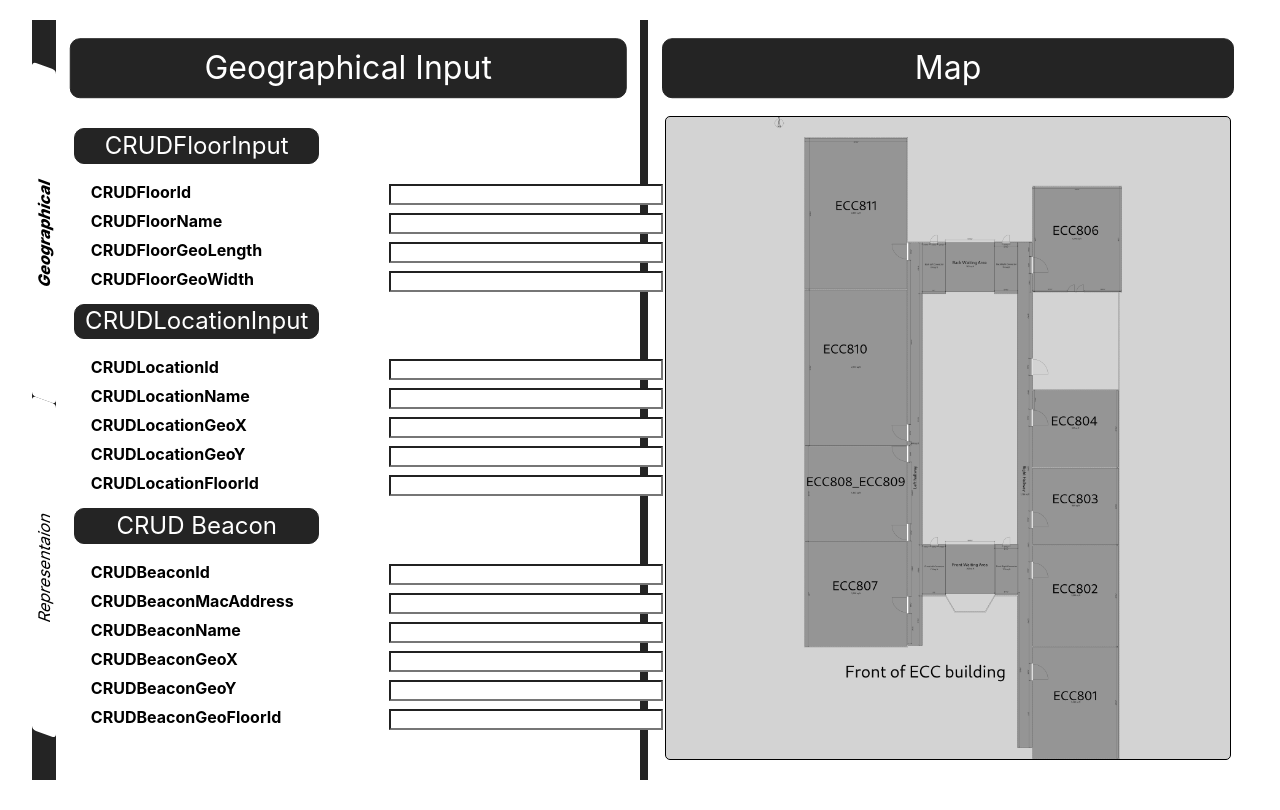
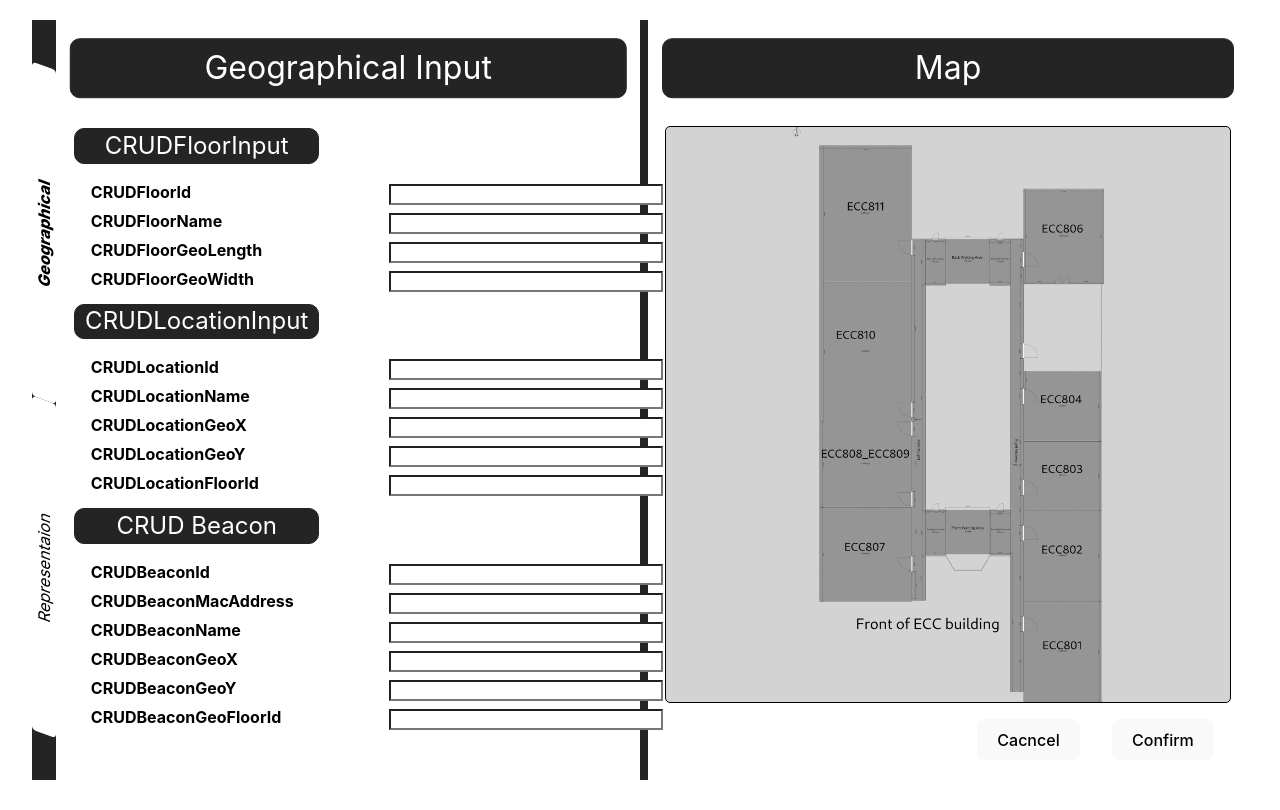
Before and after one commit to juntthanat/IPS_Config_Page, a React (Vite) app: page / in a window 1280 px wide. Built offline with nearby package versions, Linux system fonts and the light colour scheme.

Commit message:
feat: confirm and cancel button

```diff
--- a/src/App.css
+++ b/src/App.css
@@ -44,7 +44,7 @@
   background-color: white;
 }
 #main-config-page-map-input-title{
-  height: 10%;
+  height: 14%;
   width: 100%;
 }
 #main-config-page-map-input-container{
--- /dev/null
+++ b/src/confirm-cancel-button/confirm_cancel_button.css
@@ -0,0 +1,16 @@
+#confirm-cancel-container{
+    width: 94%;
+    /* margin: 1em; */
+
+
+    display: flex;
+    justify-content: end;
+    align-items: center;
+
+}
+#cancel-button{
+    margin: 1em;
+}
+#confirm-button{
+    margin: 1em;
+}
--- /dev/null
+++ b/src/confirm-cancel-button/confirm_cancel_button.jsx
@@ -0,0 +1,10 @@
+import "./confirm_cancel_button.css"
+
+export default function ConfirmCancelButton() {
+  return (
+    <div id="confirm-cancel-container">
+      <button id="cancel-button">Cacncel</button>
+      <button id="confirm-button">Confirm</button>
+    </div>
+  );
+}
--- a/src/index.css
+++ b/src/index.css
@@ -15,6 +15,7 @@
 
 input{
   background-color: white;
+  color: black;
 }
 
 a {
--- a/src/map/map_input.css
+++ b/src/map/map_input.css
@@ -3,11 +3,12 @@
     width: 100%;
 
     display: flex;
-    justify-content: center;
+    justify-content: start;
     align-items: center;
+    flex-direction: column;
 }
 #map-input-container{
-    height: 94%;
+    height: 84%;
     width: 94%;
 
     border: 1px black solid;
--- a/src/map/map_input.jsx
+++ b/src/map/map_input.jsx
@@ -1,5 +1,7 @@
 import "./map_input.css";
 import map1 from "../assets/map_1.png";
+
+import ConfirmCancelButton from "../confirm-cancel-button/confirm_cancel_button";
 
 export default function MapInput() {
   return (
@@ -7,6 +9,7 @@ export default function MapInput() {
       <div id="map-input-container">
         <img src={map1} alt="Map" draggable="false"></img>
       </div>
+      {ConfirmCancelButton()}
     </div>
   );
 }
```
Also changed, not shown: src/App.jsx (+3 -6 lines).
